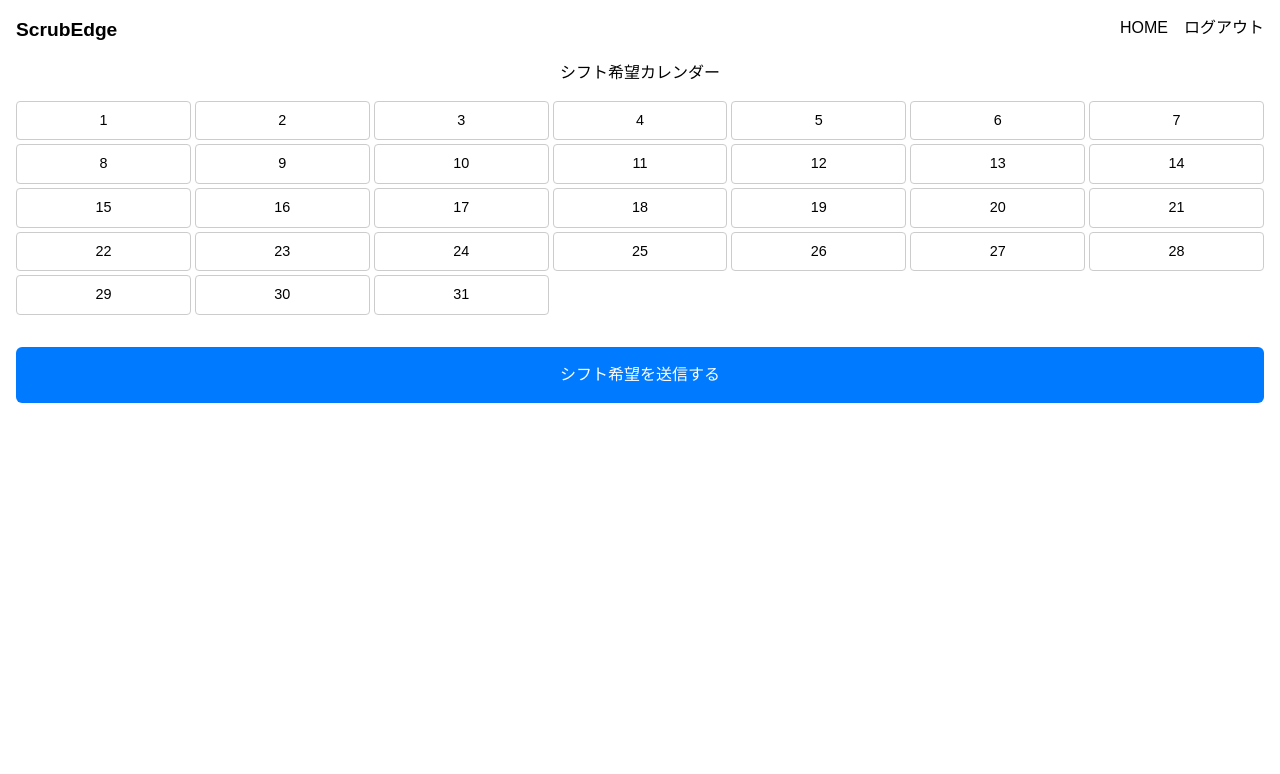
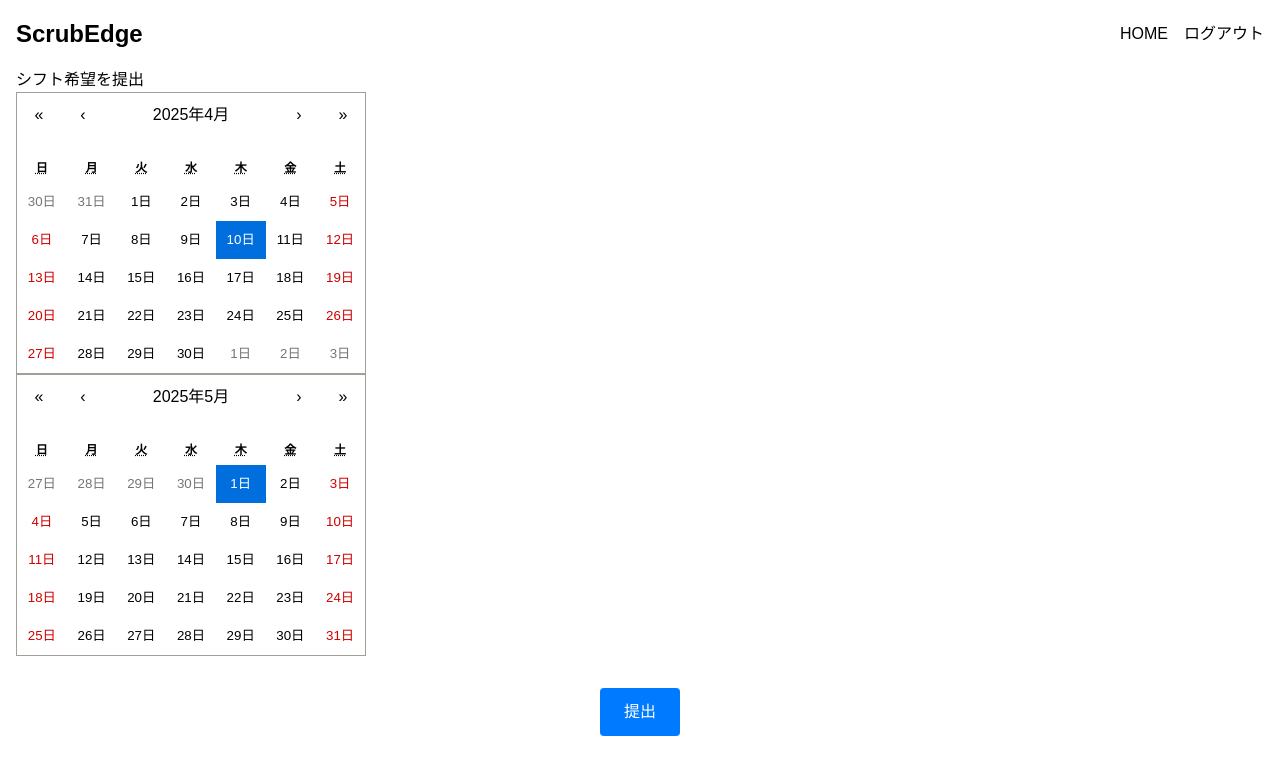
Before and after one commit to gaku-break-era/or-shift-app, a React (Create React App) app: page /mobile-form in a window 1280 px wide. Shown: the top 774 px of the page. Built offline with nearby package versions, Linux system fonts and the light colour scheme; no server answers.

Commit message:
例: カレンダー形式の希望提出画面を追加

```diff
--- a/src/MobileShiftForm.js
+++ b/src/MobileShiftForm.js
@@ -1,207 +1,178 @@
-import React, { useEffect, useState } from "react";
-import { getAuth, onAuthStateChanged, signOut } from "firebase/auth";
+import React, { useState, useEffect } from "react";
+import Calendar from "react-calendar";
+import "react-calendar/dist/Calendar.css";
+import { getAuth, signOut, onAuthStateChanged } from "firebase/auth";
 import { db } from "./firebase";
-import { doc, setDoc, getDoc, Timestamp } from "firebase/firestore";
+import { setDoc, doc, Timestamp } from "firebase/firestore";
 import { useNavigate } from "react-router-dom";
 
-// 📅 カレンダー生成
-const generateDays = (year, month, limit = null) => {
-  const daysInMonth = new Date(year, month, 0).getDate();
-  const max = limit || daysInMonth;
-  const days = [];
-  for (let d = 1; d <= max; d++) {
-    days.push(new Date(year, month - 1, d));
-  }
-  return days;
-};
-
 function MobileShiftForm() {
+  const [selectedDate, setSelectedDate] = useState(null);
+  const [shiftData, setShiftData] = useState({});
+  const [modalOpen, setModalOpen] = useState(false);
+  const [selection, setSelection] = useState("none");
+  const [comment, setComment] = useState("");
   const [user, setUser] = useState(null);
-  const [days, setDays] = useState([]);
-  const [selections, setSelections] = useState({});
-  const [showModal, setShowModal] = useState(false);
-  const [selectedDate, setSelectedDate] = useState(null);
-  const [comment, setComment] = useState("");
   const navigate = useNavigate();
 
-  useEffect(() => {
-    const today = new Date();
-    const year = today.getFullYear();
-    const month = today.getMonth() + 1;
-
-    let dayList = [];
-    if (month === 12) {
-      dayList = [...generateDays(year, 12), ...generateDays(year + 1, 1, 14)];
-    } else {
-      dayList = generateDays(year, month + 1);
-    }
-    setDays(dayList);
-  }, []);
+  const today = new Date();
+  const [currentMonth, setCurrentMonth] = useState(new Date());
 
   useEffect(() => {
     const auth = getAuth();
-    const unsubscribe = onAuthStateChanged(auth, async (currentUser) => {
-      if (currentUser) {
-        setUser(currentUser);
-
-        const today = new Date();
-        let year = today.getFullYear();
-        let month = today.getMonth() + 2;
-        if (month === 13) {
-          year++;
-          month = 1;
-        }
-        const docId = `${currentUser.displayName || currentUser.email}_${year}${String(month).padStart(2, "0")}`;
-        const ref = doc(db, "shiftRequests", docId);
-        const snap = await getDoc(ref);
-        if (snap.exists()) {
-          const prev = {};
-          snap.data().shifts.forEach((s) => {
-            prev[s.date] = { selection: s.selection, comment: s.comment || "" };
-          });
-          setSelections(prev);
-        }
-      }
-    });
+    const unsubscribe = onAuthStateChanged(auth, (u) => setUser(u));
     return () => unsubscribe();
   }, []);
 
-  const handleClickDay = (date) => {
-    const dateStr = date.toISOString().split("T")[0];
-    setSelectedDate(dateStr);
-    setComment(selections[dateStr]?.comment || "");
-    setShowModal(true);
+  const handleDayClick = (date) => {
+    const iso = date.toISOString().split("T")[0];
+    const existing = shiftData[iso];
+    setSelectedDate(date);
+    setSelection(existing?.selection || "none");
+    setComment(existing?.comment || "");
+    setModalOpen(true);
   };
 
-  const handleSelect = (value) => {
-    setSelections((prev) => ({
+  const handleSave = () => {
+    const iso = selectedDate.toISOString().split("T")[0];
+    setShiftData((prev) => ({
       ...prev,
-      [selectedDate]: { selection: value, comment },
+      [iso]: { selection, comment },
     }));
-    setShowModal(false);
-    setSelectedDate(null);
-    setComment("");
-  };
-
-  const handleCommentChange = (e) => {
-    setComment(e.target.value);
+    setModalOpen(false);
   };
 
   const handleSubmit = async () => {
-    if (!user) return;
+    if (!user) {
+      alert("ログインしてください！");
+      return;
+    }
+
+    const sortedEntries = Object.entries(shiftData).map(([date, value]) => ({
+      date,
+      selection: value.selection,
+      comment: value.comment || "",
+    }));
 
     const today = new Date();
     let year = today.getFullYear();
     let month = today.getMonth() + 2;
     if (month === 13) {
+      month = 1;
       year++;
-      month = 1;
     }
+    const docId = `${user.displayName || user.email}_${year}${String(month).padStart(2, "0")}`;
 
-    const docId = `${user.displayName || user.email}_${year}${String(month).padStart(2, "0")}`;
-    const data = {
-      name: user.displayName || "",
-      email: user.email || "",
-      submittedAt: Timestamp.now(),
-      shifts: Object.entries(selections).map(([date, val]) => ({
-        date,
-        selection: val.selection,
-        comment: val.comment || "",
-      })),
-    };
-
-    await setDoc(doc(db, "shiftRequests", docId), data);
-    alert("送信しました！");
+    try {
+      await setDoc(doc(db, "shiftRequests", docId), {
+        name: user.displayName || "",
+        email: user.email || "",
+        submittedAt: Timestamp.now(),
+        shifts: sortedEntries,
+      });
+      alert("送信が完了しました！");
+    } catch (error) {
+      console.error("送信エラー:", error);
+      alert("送信に失敗しました。");
+    }
   };
 
   const handleLogout = () => {
-    signOut(getAuth()).then(() => navigate("/"));
+    const auth = getAuth();
+    signOut(auth);
+    navigate("/login");
   };
+
+  const tileContent = ({ date }) => {
+    const iso = date.toISOString().split("T")[0];
+    const item = shiftData[iso];
+    if (!item) return null;
+    let emoji = "";
+    if (item.selection === "off") emoji = "🟦";
+    else if (item.selection === "night") emoji = "🌙";
+    return (
+      <div style={{ fontSize: "0.75rem", color: "gray" }}>
+        {emoji} {item.comment || ""}
+      </div>
+    );
+  };
+
+  const nextMonth = new Date(today.getFullYear(), today.getMonth() + 1, 1);
 
   return (
     <div style={{ padding: "1rem", fontFamily: "sans-serif" }}>
-      {/* 🔷 上部ナビゲーション */}
-      <div style={{ display: "flex", justifyContent: "space-between", marginBottom: "1rem" }}>
-        <strong style={{ fontSize: "1.2rem" }}>ScrubEdge</strong>
+      <div style={{ display: "flex", justifyContent: "space-between", alignItems: "center", marginBottom: "1rem" }}>
+        <strong style={{ fontSize: "1.5rem" }}>ScrubEdge</strong>
         <div>
           <button onClick={() => navigate("/home")} style={{ marginRight: "1rem" }}>HOME</button>
           <button onClick={handleLogout}>ログアウト</button>
         </div>
       </div>
 
-      <h2 style={{ textAlign: "center" }}>シフト希望カレンダー</h2>
+      <h2>シフト希望を提出</h2>
 
-      {/* 📅 カレンダー */}
-      <div style={{
-        display: "grid",
-        gridTemplateColumns: "repeat(7, 1fr)",
-        gap: "4px",
-        marginTop: "1rem"
-      }}>
-        {days.map((d, i) => {
-          const dStr = d.toISOString().split("T")[0];
-          const sel = selections[dStr]?.selection;
-          const isToday = d.toDateString() === new Date().toDateString();
-
-          return (
-            <div key={i}
-              onClick={() => handleClickDay(d)}
-              style={{
-                border: "1px solid #ccc",
-                padding: "0.5rem",
-                backgroundColor: sel === "off" ? "#e0f7fa" : sel === "night" ? "#fce4ec" : "#fff",
-                borderRadius: "4px",
-                textAlign: "center",
-                fontWeight: isToday ? "bold" : "normal",
-                color: isToday ? "#007bff" : "black",
-                fontSize: "0.9rem",
-              }}>
-              {d.getDate()}
-              <div style={{ fontSize: "0.65rem", color: "#888" }}>{sel === "off" ? "休" : sel === "night" ? "夜" : ""}</div>
-            </div>
-          );
-        })}
+      <div style={{ marginBottom: "1rem" }}>
+        <Calendar
+          value={currentMonth}
+          onClickDay={handleDayClick}
+          tileContent={tileContent}
+          locale="ja-JP"
+          calendarType="gregory"
+        />
+        <Calendar
+          value={nextMonth}
+          onClickDay={handleDayClick}
+          tileContent={tileContent}
+          locale="ja-JP"
+          calendarType="gregory"
+        />
       </div>
 
-      {/* ✅ モーダル */}
-      {showModal && (
+      {modalOpen && (
         <div style={{
-          position: "fixed",
-          top: 0, left: 0, right: 0, bottom: 0,
-          backgroundColor: "rgba(0,0,0,0.4)",
-          display: "flex", justifyContent: "center", alignItems: "center",
-          zIndex: 10,
+          position: "fixed", top: 0, left: 0, right: 0, bottom: 0,
+          background: "rgba(0,0,0,0.5)", display: "flex", justifyContent: "center", alignItems: "center"
         }}>
-          <div style={{ backgroundColor: "white", padding: "1rem", borderRadius: "8px", width: "90%", maxWidth: "400px" }}>
-            <h3>{selectedDate} の希望</h3>
+          <div style={{ background: "white", padding: "2rem", borderRadius: "8px", width: "90%", maxWidth: "400px" }}>
+            <h3>{selectedDate?.toLocaleDateString("ja-JP")}</h3>
+
+            <div>
+              <label>
+                <input type="radio" value="none" checked={selection === "none"} onChange={() => setSelection("none")} />
+                希望なし
+              </label>
+              <br />
+              <label>
+                <input type="radio" value="off" checked={selection === "off"} onChange={() => setSelection("off")} />
+                休み希望
+              </label>
+              <br />
+              <label>
+                <input type="radio" value="night" checked={selection === "night"} onChange={() => setSelection("night")} />
+                夜勤希望
+              </label>
+            </div>
+
             <textarea
+              placeholder="コメント（任意）"
               value={comment}
-              onChange={handleCommentChange}
-              placeholder="希望理由やメモ（任意）"
-              style={{ width: "100%", height: "60px", marginBottom: "1rem", fontSize: "0.9rem" }}
+              onChange={(e) => setComment(e.target.value)}
+              style={{ width: "100%", marginTop: "1rem" }}
             />
-            <div style={{ display: "flex", justifyContent: "space-around" }}>
-              <button onClick={() => handleSelect("none")}>希望なし</button>
-              <button onClick={() => handleSelect("off")}>休み希望</button>
-              <button onClick={() => handleSelect("night")}>夜勤希望</button>
+
+            <div style={{ marginTop: "1rem", display: "flex", justifyContent: "space-between" }}>
+              <button onClick={() => setModalOpen(false)}>閉じる</button>
+              <button onClick={handleSave}>保存</button>
             </div>
           </div>
         </div>
       )}
 
-      {/* 🚀 送信ボタン */}
-      <button onClick={handleSubmit} style={{
-        marginTop: "2rem",
-        width: "100%",
-        padding: "1rem",
-        backgroundColor: "#007bff",
-        color: "white",
-        border: "none",
-        fontSize: "1rem",
-        borderRadius: "6px"
-      }}>
-        シフト希望を送信する
-      </button>
+      <div style={{ textAlign: "center", marginTop: "2rem" }}>
+        <button onClick={handleSubmit} style={{ padding: "0.75rem 1.5rem", backgroundColor: "#007bff", color: "white", border: "none", borderRadius: "4px" }}>
+          提出
+        </button>
+      </div>
     </div>
   );
 }
```
